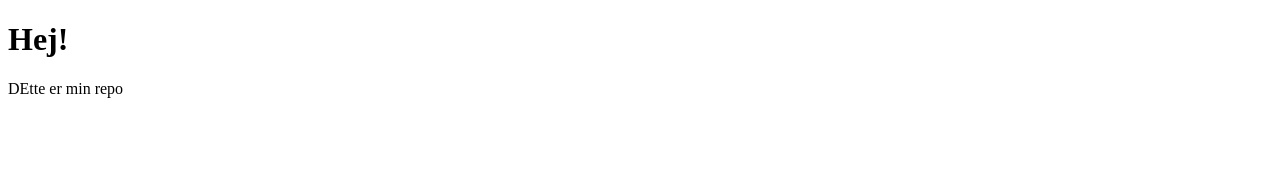
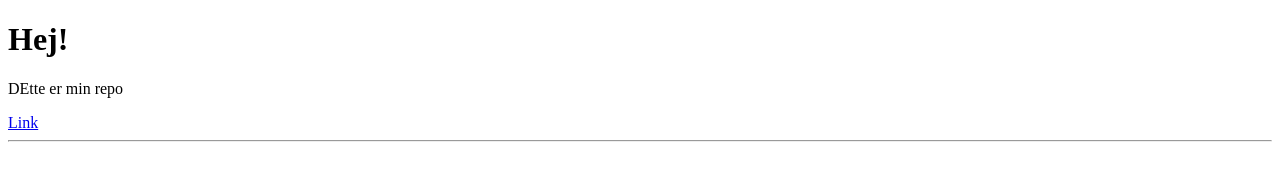
Before and after one commit to AndersLAuD/AndersLAuD.github.io, a plain HTML site: page index.html in a window 1280 px wide. Drawn offline with Linux system fonts and the light colour scheme.

Commit message:
Update index.html

```diff
--- a/index.html
+++ b/index.html
@@ -6,5 +6,8 @@
   <body>
     <h1>Hej!</h1>
     <p>DEtte er min repo</p>
+    <a href="https://google.com">Link</a>
+    <br>
+    <hr>
   </body>
   </html>
```
